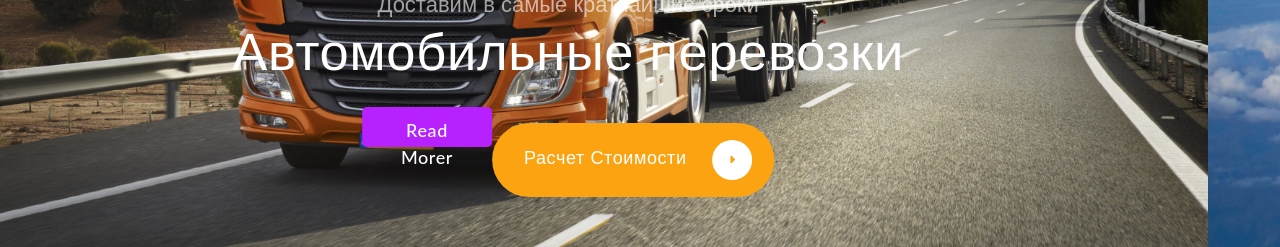
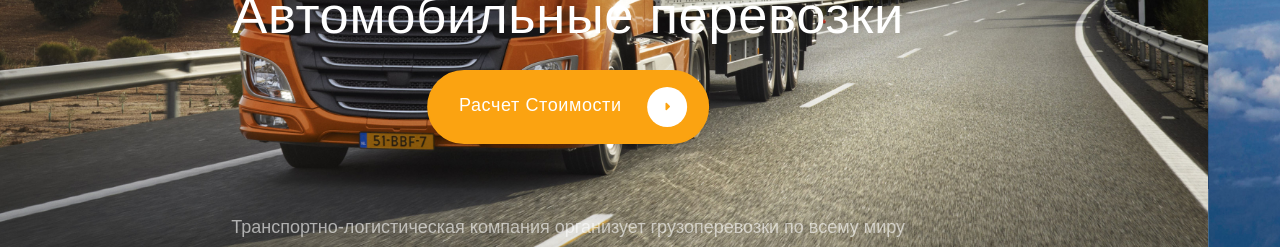
Before and after one commit to stressTT/stressTT.github.io2, a Vue app: page / in a window 1280 px wide. Shown: the part 611-858 px from the top of the page. Built offline with nearby package versions, Linux system fonts and the light colour scheme; a web font is replaced by a local one.

Commit message:
gotovyi slider

```diff
--- a/src/assets/tailwind.less
+++ b/src/assets/tailwind.less
@@ -42,9 +42,10 @@ body {
     top: 50%;
     transform: translateY(-50%);
     background: #fff;
-    padding: 0.8rem;
+    padding: 11.5px 14px;
     border-radius: 100%;
     opacity: 0;
+    border: 1px solid rgb(114, 111, 111);
 }
 
 .carousel:hover .carousel-control-next,
@@ -87,12 +88,7 @@ body {
         border: 2px solid #FBA311;
         letter-spacing: 0.6px;
         font-size: 18px;
-        i{
-            padding: 14px 16.75px;
-            border-radius: 100%;
-            margin-left: 20px;
-            font-size: 12px;
-        }
+
     }
     p:nth-child(4){
 
--- a/src/components/SlidersComp.vue
+++ b/src/components/SlidersComp.vue
@@ -39,10 +39,10 @@
               <div class="flex-col justify-end">
                 <p>Доставим в самые кратчайшие сроки</p>
                 <p>Автомобильные перевозки</p>
-                <button class="custom-btn btn-15">Read Morer</button>
-                <button>
+
+                <button class="btn5">
                   Расчет Стоимости
-                  <i class="fa-solid fa-caret-right bg-white text-Orang"></i>
+                  <i class="fa-solid fa-caret-right icon-m"></i>
                 </button>
                 <p>
                   Транспортно-логистическая компания организует грузоперевозки
@@ -57,6 +57,21 @@
               class="d-block w-100"
               alt="..."
             />
+            <div class="absolute slide-text h-15 text-white text-center">
+              <div class="flex-col justify-end">
+                <p>Доставим в самые кратчайшие сроки</p>
+                <p>Авиа перевозки</p>
+
+                <button class="btn5">
+                  Расчет Стоимости
+                  <i class="fa-solid fa-caret-right icon-m"></i>
+                </button>
+                <p>
+                  Транспортно-логистическая компания организует грузоперевозки
+                  по всему миру
+                </p>
+              </div>
+            </div>
           </div>
           <div class="carousel-item">
             <img
@@ -64,6 +79,21 @@
               class="d-block w-100"
               alt="..."
             />
+            <div class="absolute slide-text h-15 text-white text-center">
+              <div class="flex-col justify-end">
+                <p>Доставим в самые кратчайшие сроки</p>
+                <p>Железнодорожные перевозки</p>
+
+                <button class="btn5">
+                  Расчет Стоимости
+                  <i class="fa-solid fa-caret-right icon-m"></i>
+                </button>
+                <p>
+                  Транспортно-логистическая компания организует грузоперевозки
+                  по всему миру
+                </p>
+              </div>
+            </div>
           </div>
         </div>
         <button
@@ -138,49 +168,48 @@
 </template>
 
 <style lang="less" scoped>
-.custom-btn {
-  width: 130px;
-  height: 40px;
+.icon-m {
+  background: white;
+  color: #fba311;
+  padding: 14px 16.75px;
+  border-radius: 100%;
+  margin-left: 20px;
+  font-size: 12px;
+  transition: 0.4s all;
+}
+.btn5 {
+  position: relative;
+  text-decoration: none;
+  display: inline-block;
+  z-index: 1;
+  transition: 0.4s all;
+}
+.btn5:hover {
+  color: #fba311;
+}
+.btn5:hover .icon-m {
+  background: #fba311;
   color: #fff;
-  border-radius: 5px;
-  padding: 10px 25px;
-  font-family: "Lato", sans-serif;
-  font-weight: 500;
-  background: transparent;
-  cursor: pointer;
-  transition: all 0.3s ease;
-  position: relative;
-  display: inline-block;
-
-  outline: none;
+  transform: rotate(360deg);
 }
-.btn-15 {
-  background: #b621fe;
-  border: none;
-  z-index: 1;
+.btn5::before {
+  content: "";
+  position: absolute;
+  left: 0px;
+  bottom: 0px;
+  z-index: -1;
+  border-radius: 37px;
+  width: 100%;
+  height: 100%;
+  box-shadow: inset 0px 0px 0px #fff;
+  display: block;
+  -webkit-transition: all 0.4s cubic-bezier(0.5, 0.24, 0, 1);
+  transition: all 0.4s cubic-bezier(0.5, 0.24, 0, 1);
 }
-.btn-15:after {
-  position: absolute;
-  content: "";
-  width: 0;
-  height: 100%;
-  top: 0;
-  right: 0;
-  z-index: -1;
-  background-color: #663dff;
-  border-radius: 5px;
-
-  transition: all 0.3s ease;
-}
-.btn-15:hover {
-  color: #fff;
-}
-.btn-15:hover:after {
-  left: 0;
-  width: 100%;
-}
-.btn-15:active {
-  top: 2px;
+/* if you want it to show from the right use -300px instead */
+.btn5:hover::before {
+  box-shadow: inset 300px 0px 0px #fff;
+  border-radius: 37px;
 }
 </style>
 
```
